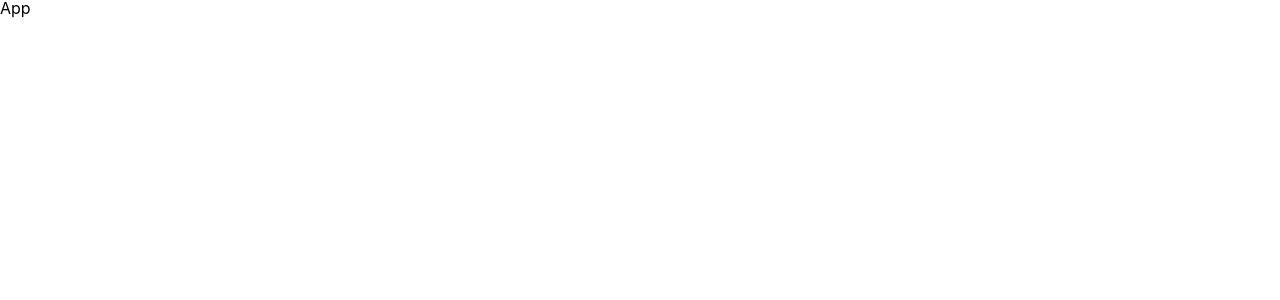
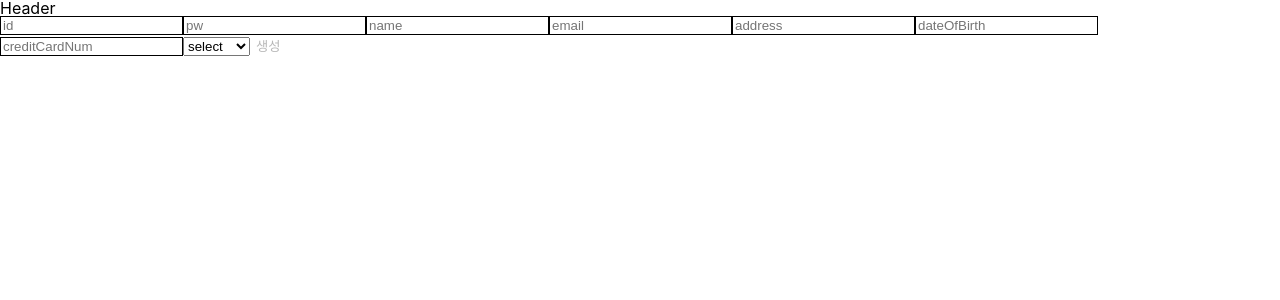
Before and after one commit to skawnkk/FOB_Jaranda, a React (Create React App) app: page / in a window 1280 px wide. Shown: the top 300 px of the page. Built offline with nearby package versions, Linux system fonts and the light colour scheme.

Commit message:
[#8] feat : 관리자 임의 계정 생성 기능 구현
Co-authored-by: WOOBEEN <hwb0218@gmail.com>

```diff
--- a/src/Pages/Main.js
+++ b/src/Pages/Main.js
@@ -1,7 +1,149 @@
-import React from "react";
+import React, { useEffect, useState } from "react";
+import styled from "styled-components";
+import { USERDATA_TEMPLATE, USER_DATA_ARR } from "../Utils/constants";
 
 const Main = () => {
-  return <div>Main</div>;
+  const [userInput, setUserInput] = useState([]);
+  const [userList, setUserList] = useState([]);
+  const [selectValue, setSelectValue] = useState("");
+  console.log(userInput);
+  useEffect(() => {
+    localStorage.setItem("TEST", JSON.stringify([]));
+    setUserInput(USERDATA_TEMPLATE);
+    setUserList(JSON.parse(localStorage.getItem("TEST")));
+  }, []);
+
+  useEffect(() => {
+    localStorage.setItem("TEST", JSON.stringify(userList));
+    setUserInput(USERDATA_TEMPLATE);
+    setSelectValue("");
+  }, [userList]);
+
+  const inputUserData = (event) => {
+    const {
+      target: { value, name },
+    } = event;
+    setUserInput({
+      ...userInput,
+      [name]: value,
+    });
+  };
+
+  const selectAuthority = (event) => {
+    const {
+      target: { value },
+    } = event;
+    if (value) {
+      setSelectValue(value);
+    }
+  };
+
+  const userDataSubmit = (event) => {
+    event.preventDefault();
+    if (selectValue) {
+      const accountObj = {
+        ...userInput,
+        authority: Number(selectValue),
+      };
+      setUserList(userList.concat(accountObj));
+    }
+    event.target.reset();
+  };
+
+  return (
+    <div>
+      <div>
+        {userList &&
+          userList.map((list, index) => (
+            <UserInputTable key={index}>
+              <InputedItem>{list.id}</InputedItem>
+              <InputedItem>{list.pw}</InputedItem>
+              <InputedItem>{list.name}</InputedItem>
+              <InputedItem>{list.email}</InputedItem>
+              <InputedItem>{list.address}</InputedItem>
+              <InputedItem>{list.dateOfBirth}</InputedItem>
+              <InputedItem>{list.creditCardNum}</InputedItem>
+              <InputedItem>{USER_DATA_ARR[list.authority]}</InputedItem>
+            </UserInputTable>
+          ))}
+      </div>
+      <form action="#" onSubmit={userDataSubmit}>
+        {INPUT_TITLE_DATA.map((title) => (
+          <Input
+            key={title.name}
+            type={title.type}
+            name={title.name}
+            onChange={inputUserData}
+            placeholder={title.name}
+            required={title.required}
+          />
+        ))}
+        <select name="authority" onChange={selectAuthority}>
+          <option defaultChecked hidden>
+            select
+          </option>
+          {USER_DATA_ARR.map((item, index) => (
+            <option key={item} value={index}>
+              {item}
+            </option>
+          ))}
+        </select>
+        <button disabled={!selectValue}>생성</button>
+      </form>
+    </div>
+  );
 };
 
+const Input = styled.input`
+  border: 1px solid black;
+`;
+
+const UserInputTable = styled.div`
+  display: flex;
+`;
+
+const InputedItem = styled.div`
+  width: 151px;
+  text-align: left;
+  border: 1px solid black;
+`;
+
+const INPUT_TITLE_DATA = [
+  {
+    type: "text",
+    name: "id",
+    required: true,
+  },
+  {
+    type: "password",
+    name: "pw",
+    required: true,
+  },
+  {
+    type: "text",
+    name: "name",
+    required: true,
+  },
+  {
+    type: "email",
+    name: "email",
+    required: true,
+  },
+  {
+    type: "text",
+    name: "address",
+    required: false,
+  },
+  {
+    type: "text",
+    name: "dateOfBirth",
+    required: false,
+  },
+  {
+    type: "text",
+    name: "creditCardNum",
+    required: false,
+  },
+];
+
 export default Main;
--- a/src/Routes.js
+++ b/src/Routes.js
@@ -1,7 +1,7 @@
 import React from "react";
 import { BrowserRouter as Router, Switch, Route } from "react-router-dom";
-import { Admin, Login, Main, SignUp } from "Pages";
-import Header from "Components/common/Header";
+import { Admin, Login, Main, SignUp } from "./Pages";
+import Header from "./Components/common/Header";
 
 function Routes() {
   return (
--- a/src/Styles/GlobalStyles.js
+++ b/src/Styles/GlobalStyles.js
@@ -18,11 +18,17 @@ const GlobalStyles = createGlobalStyle`
     cursor: pointer;
   }
 
-  input, button {
+  button {
     background-color: transparent;
     border: none;
     outline: none;
     cursor: pointer;
+  }
+
+  input {
+    background-color: transparent;
+    border: none;
+    outline: none;
   }
 
   ul, ol {
--- /dev/null
+++ b/src/Utils/constants.js
@@ -0,0 +1,12 @@
+//userTemplate
+export const USERDATA_TEMPLATE = {
+  id: "",
+  pw: "",
+  name: "" || null,
+  email: "",
+  address: "" || null,
+  dateOfBirth: "" || null,
+  creditCardNum: "" || null,
+};
+
+export const USER_DATA_ARR = ["admin", "teacher", "parent"];
--- a/src/index.js
+++ b/src/index.js
@@ -1,17 +1,18 @@
 import React from "react";
 import ReactDOM from "react-dom";
-import GlobalStyles from "Styles/GlobalStyles";
+import GlobalStyles from "./Styles/GlobalStyles";
 import App from "./App";
 import reportWebVitals from "./reportWebVitals";
 import { ThemeProvider } from "styled-components";
-import { Theme } from "Styles/Theme";
-import Mixin from "Styles/Mixin";
+import { Theme } from "./Styles/Theme";
+import Mixin from "./Styles/Mixin";
+import Routes from "./Routes";
 
 ReactDOM.render(
   <React.StrictMode>
     <GlobalStyles />
     <ThemeProvider theme={{ ...Theme, ...Mixin }}>
-      <App />
+      <Routes />
     </ThemeProvider>
   </React.StrictMode>,
   document.getElementById("root")
```
Also changed, not shown: src/Pages/index.js (+4 -4 lines).
